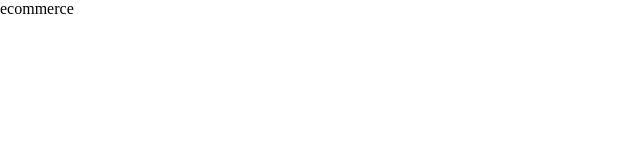
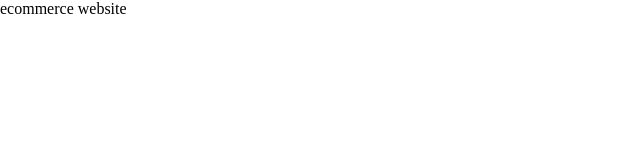
Before and after one commit to lambojac/MERN-ECOMMERCE-APP, a React (Create React App) app in the folder client/client/: page / in a window 1280 px wide. Shown: the top 160 px of the page, without its empty margins (0-640 px from the left). Built offline with nearby package versions, Linux system fonts and the light colour scheme.

Commit message:
Update App.js

```diff
--- a/client/client/src/App.js
+++ b/client/client/src/App.js
@@ -5,7 +5,7 @@ function App() {
   return (
     <div className="App">
     <div>
-    ecommerce
+    ecommerce website
     </div>
     </div>
   );
```
